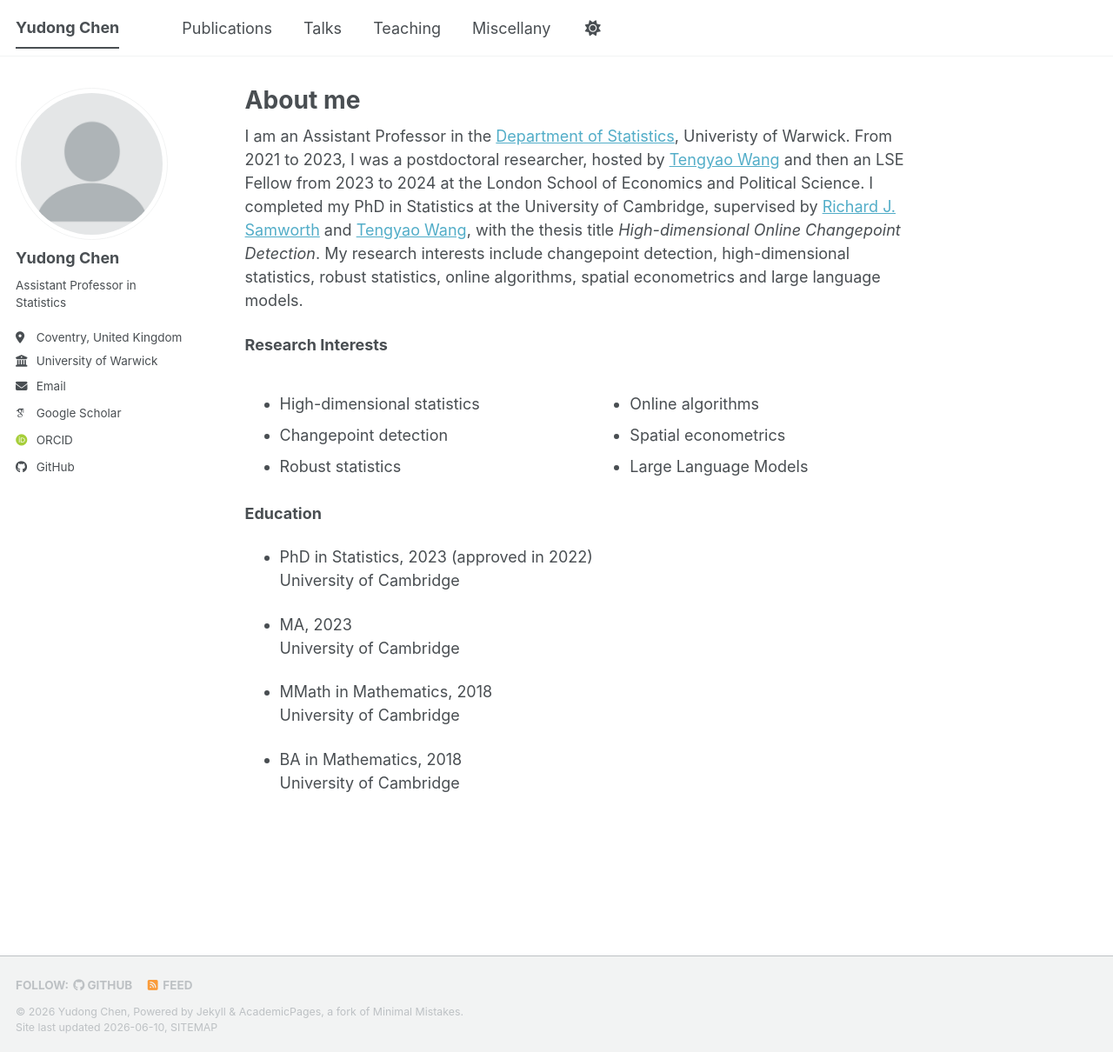
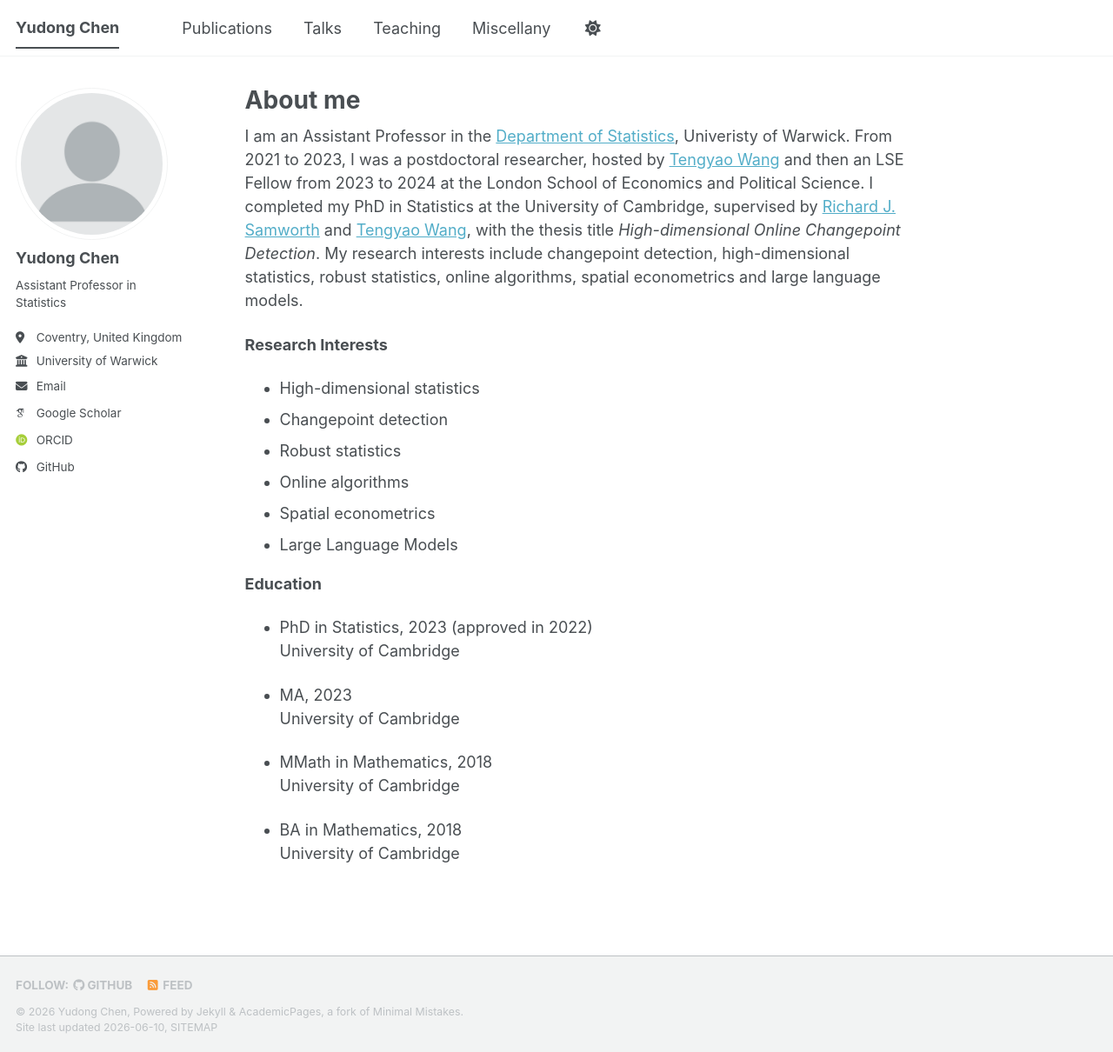
Before and after one commit to yudongchen88/yudongchen88.github.io, a Jekyll site: the page built from _pages/about.md, in a window 1280 px wide and 1210 px high. Shown: the whole window at 87% size. Built offline with Jekyll 4.4.1, drawn with Linux system fonts in a browser that asks for light colours; some web fonts are replaced; a script bundle is joined from its source files by our own code; library files that are not in the unit come from our copies.

Commit message:
Update about.md

```diff
--- a/_pages/about.md
+++ b/_pages/about.md
@@ -9,23 +9,7 @@ redirect_from:
 
 I am an Assistant Professor in the [Department of Statistics](https://warwick.ac.uk/fac/sci/statistics/), Univeristy of Warwick. From 2021 to 2023, I was a postdoctoral researcher, hosted by [Tengyao Wang](https://personal.lse.ac.uk/wangt60/) and then an LSE Fellow from 2023 to 2024 at the London School of Economics and Political Science. I completed my PhD in Statistics at the University of Cambridge, supervised by [Richard J. Samworth]({http://www.statslab.cam.ac.uk/~rjs57/) and [Tengyao Wang](https://personal.lse.ac.uk/wangt60/), with the thesis title *High-dimensional Online Changepoint Detection*. My research interests include changepoint detection, high-dimensional statistics, robust statistics, online algorithms, spatial econometrics and large language models.
 
-<p><strong>Research Interests</strong></p>
-
-<div style="display:grid; grid-template-columns:1fr 1fr; gap:2rem;">
-  <ul>
-    <li>High-dimensional statistics</li>
-    <li>Changepoint detection</li>
-    <li>Robust statistics</li>
-  </ul>
-
-  <ul>
-    <li>Online algorithms</li>
-    <li>Spatial econometrics</li>
-    <li>Large Language Models</li>
-  </ul>
-</div>
-
-<!--**Research Interests**
+**Research Interests**
 
 - High-dimensional statistics
 - Changepoint detection
@@ -33,7 +17,7 @@ I am an Assistant Professor in the [Department of Statistics](https://warwick.ac
 - Online algorithms
 - Spatial econometrics
 - Large Language Models
--->
+
 
 **Education**
 
```
